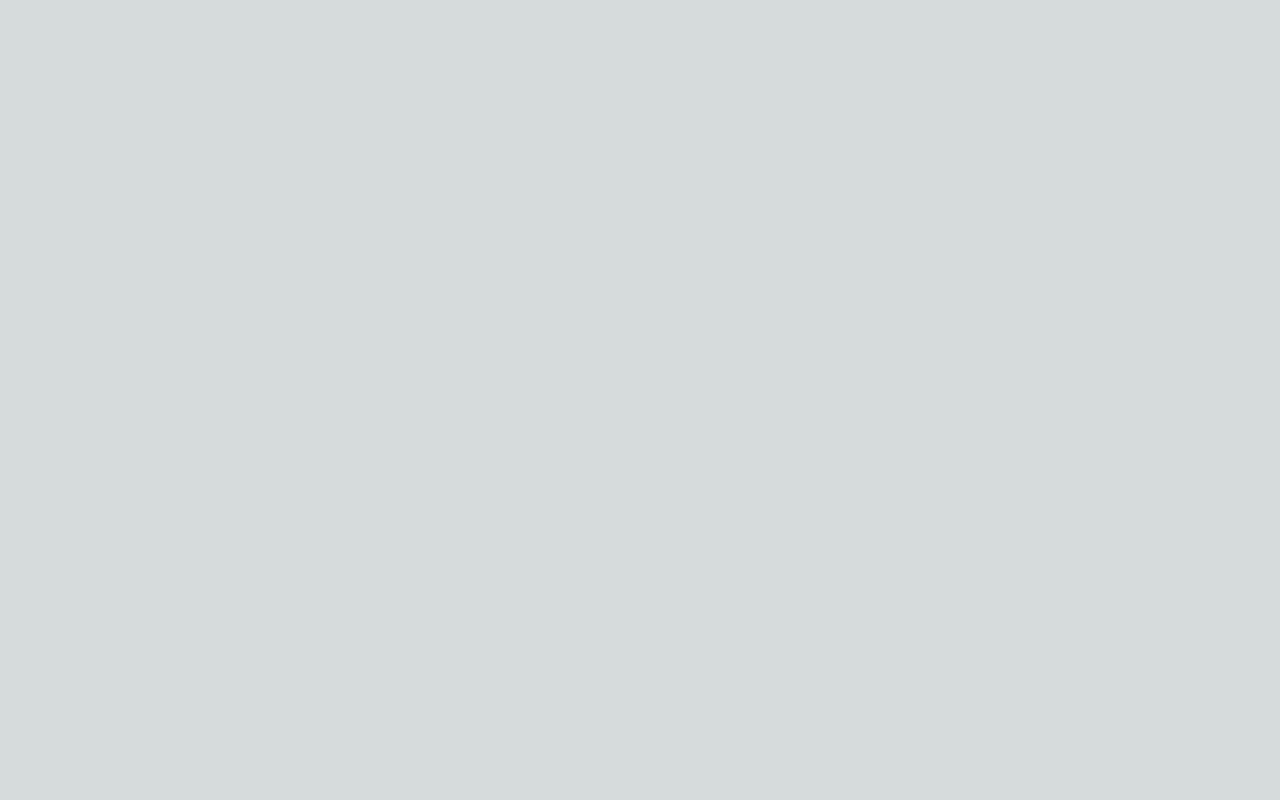
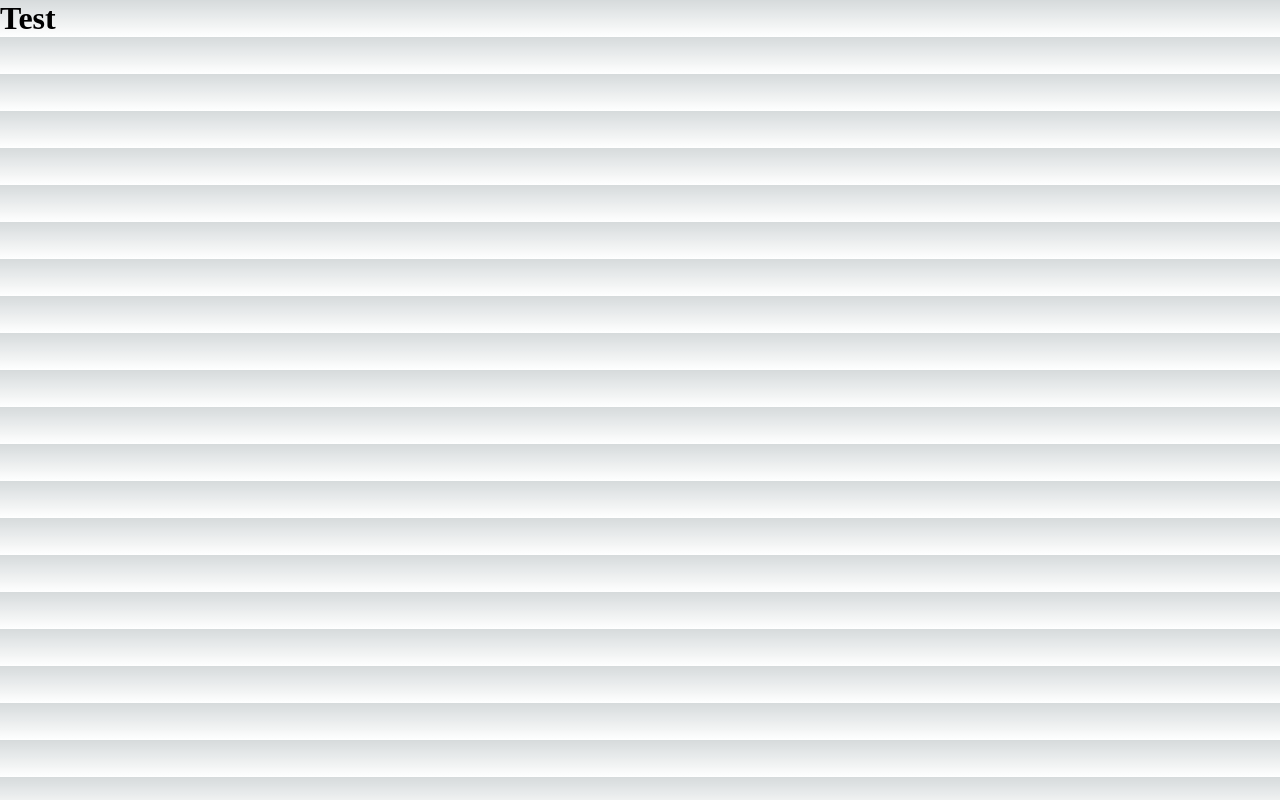
Before and after one commit to guilhermetamega/vercelOG, a Next.js app in the folder og-project/: page / in a window 1280 px wide. Built offline with nearby package versions, Linux system fonts and the light colour scheme.

Commit message:
Creating og api inside pages folder and header remove

```diff
--- a/og-project/pages/index.tsx
+++ b/og-project/pages/index.tsx
@@ -4,12 +4,7 @@ import { Head } from "next/document";
 export default function Home() {
   return (
     <>
-      <Head>
-        <meta
-          property="og:image"
-          content="https://vercel-og-eight.vercel.app/api/og"
-        />
-      </Head>
+      <h1>Test</h1>
     </>
   );
 }
```
